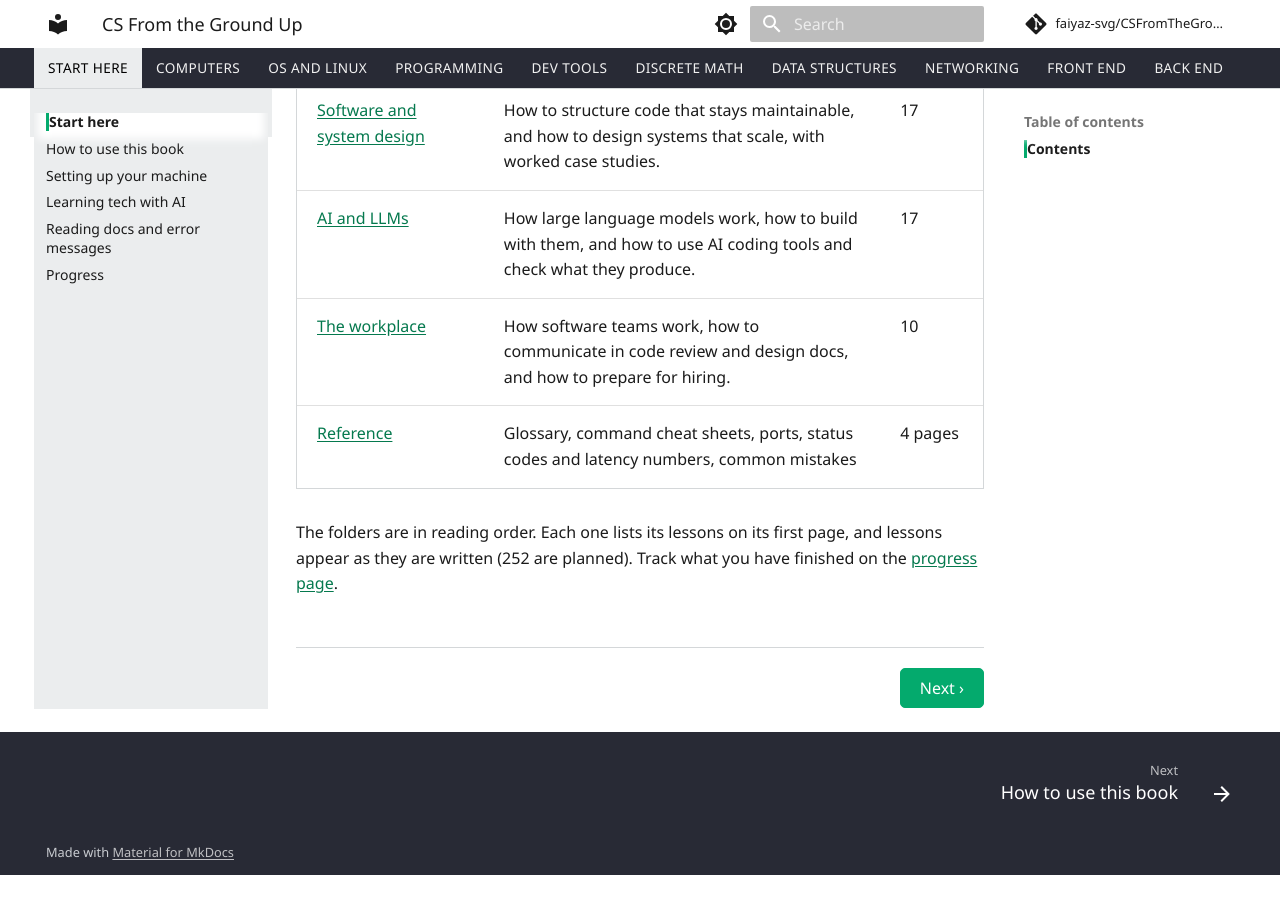
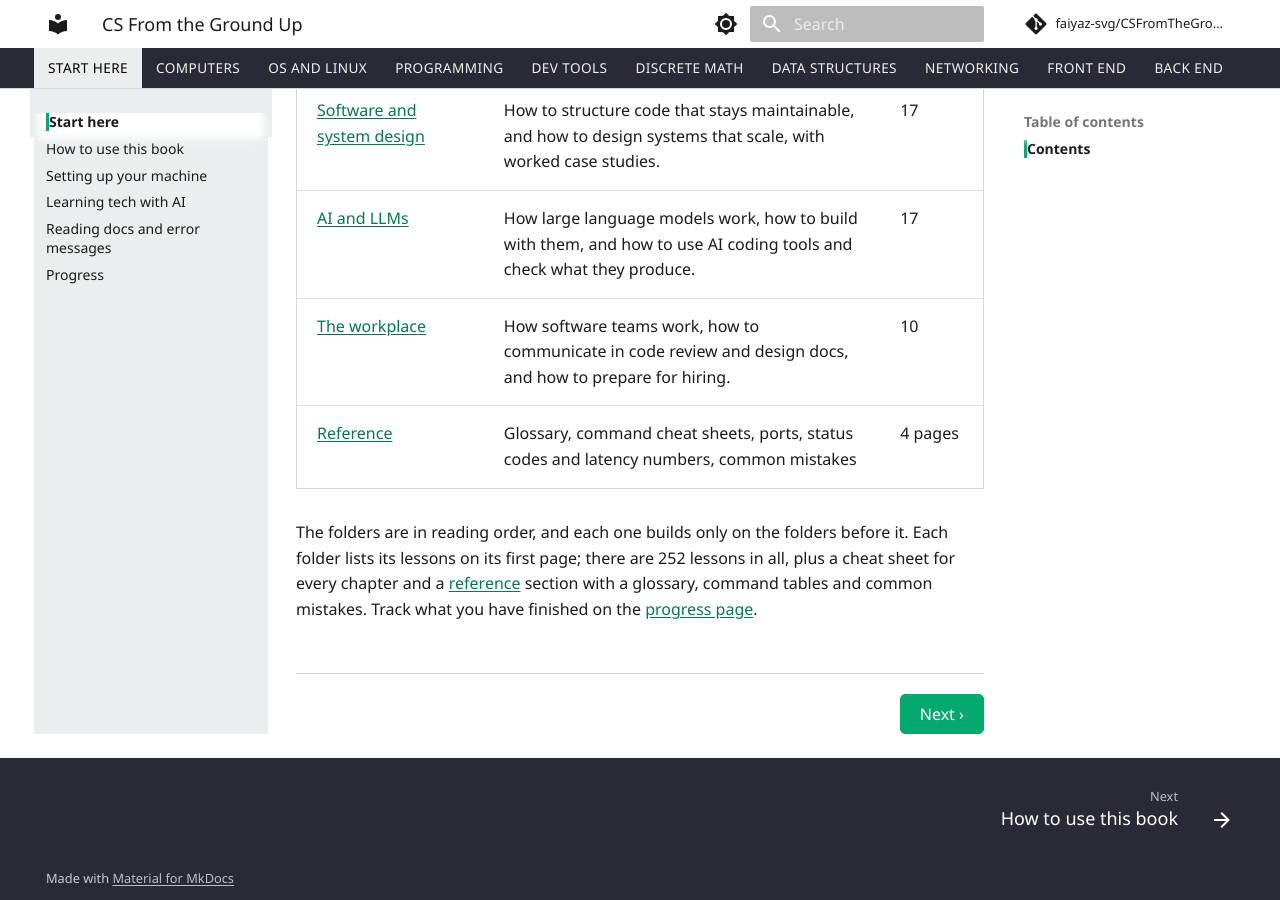
Before and after one commit to faiyaz-svg/CSFromTheGroundUp, an MkDocs documentation site: the page built from docs/index.md, in a window 1280 px wide and 900 px high, scrolled down 2076 px. Built offline with MkDocs 1.6.1 and Material for MkDocs 9.7.7, drawn with Linux system fonts in a browser that asks for light colours; comment, search, counter and statistics services are not loaded; before the commit the page ends 2951 px from its top, so only the background shows below that.

Commit message:
update home page

```diff
--- a/docs/index.md
+++ b/docs/index.md
@@ -27,4 +27,4 @@ If you are new here, read [How to use this book](00-start-here/index.md) first.
 | [The workplace](16-the-workplace/index.md) | How software teams work, how to communicate in code review and design docs, and how to prepare for hiring. | 10 |
 | [Reference](reference/index.md) | Glossary, command cheat sheets, ports, status codes and latency numbers, common mistakes | 4 pages |
 
-The folders are in reading order. Each one lists its lessons on its first page, and lessons appear as they are written (252 are planned). Track what you have finished on the [progress page](progress.md).
+The folders are in reading order, and each one builds only on the folders before it. Each folder lists its lessons on its first page; there are 252 lessons in all, plus a cheat sheet for every chapter and a [reference](reference/index.md) section with a glossary, command tables and common mistakes. Track what you have finished on the [progress page](progress.md).
```
